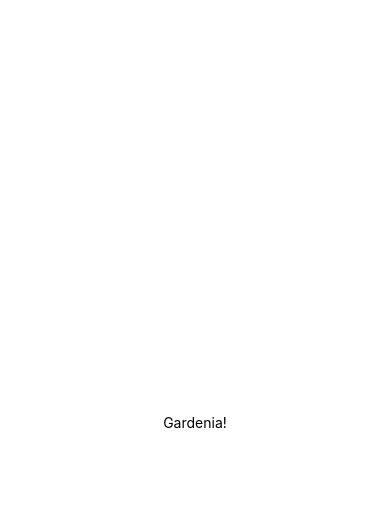
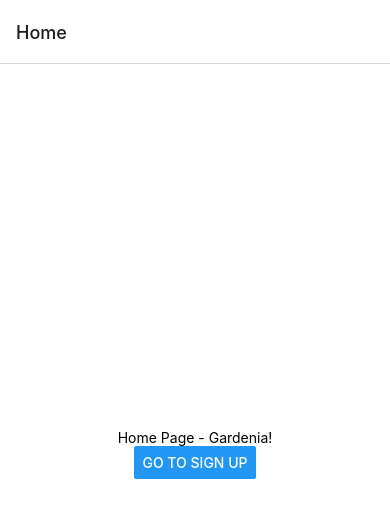
Before and after one commit to cindydingg/Gardenia, a React Native app: screen /Home in a window 390 px wide. Shown: the top 518 px of the page. Built offline with nearby package versions, Linux system fonts and the light colour scheme.

Commit message:
added screens and routing

```diff
--- a/App.js
+++ b/App.js
@@ -1,20 +1,47 @@
-import { StatusBar } from 'expo-status-bar';
-import { StyleSheet, Text, View } from 'react-native';
+import React from 'react';
+import { NavigationContainer } from '@react-navigation/native';
+import { createNativeStackNavigator } from '@react-navigation/native-stack';
+import HomeScreen from './screens/HomeScreen';
+import SignUpScreen from './screens/SignUpScreen';
+import ProfileScreen from './screens/ProfileScreen';
+import UploadScreen from './screens/UploadScreen';
+import PlantIdentificationScreen from './screens/PlantIdentificationScreen';
+import LocationScreen from './screens/LocationScreen';
+import GameScreen from './screens/GameScreen';  // Assuming you have a GameScreen.js
+
+const Stack = createNativeStackNavigator();
 
 export default function App() {
   return (
-    <View style={styles.container}>
-      <Text>Gardenia!</Text>
-      <StatusBar style="auto" />
-    </View>
+    <NavigationContainer>
+    <Stack.Navigator initialRouteName="Home">
+      <Stack.Screen name="Home" component={HomeScreen} />
+      <Stack.Screen name="SignUp" component={SignUpScreen} />
+      <Stack.Screen name="Profile" component={ProfileScreen} />
+      <Stack.Screen name="Upload" component={UploadScreen} />
+      <Stack.Screen name="PlantIdentification" component={PlantIdentificationScreen} />
+      <Stack.Screen name="Location" component={LocationScreen} />
+      <Stack.Screen name="Game" component={GameScreen} />
+    </Stack.Navigator>
+    </NavigationContainer>
   );
 }
 
-const styles = StyleSheet.create({
-  container: {
-    flex: 1,
-    backgroundColor: '#fff',
-    alignItems: 'center',
-    justifyContent: 'center',
-  },
-});
+
+// export default function App() {
+//   return (
+//     <View style={styles.container}>
+//       <Text>Gardenia!</Text>
+//       <StatusBar style="auto" />
+//     </View>
+//   );
+// }
+
+// const styles = StyleSheet.create({
+//   container: {
+//     flex: 1,
+//     backgroundColor: '#fff',
+//     alignItems: 'center',
+//     justifyContent: 'center',
+//   },
+// });
--- /dev/null
+++ b/screens/GameScreen.js
@@ -0,0 +1,22 @@
+import React from 'react';
+import { StyleSheet, Text, View, Button } from 'react-native';
+
+const GameScreen = ({ navigation }) => {
+  return (
+    <View style={styles.container}>
+      <Text>Game Page!</Text>
+      <Button title="Go to Home" onPress={() => navigation.navigate('Home')} />
+    </View>
+  );
+};
+
+const styles = StyleSheet.create({
+  container: {
+    flex: 1,
+    backgroundColor: '#fff',
+    alignItems: 'center',
+    justifyContent: 'center',
+  },
+});
+
+export default GameScreen;
--- /dev/null
+++ b/screens/HomeScreen.js
@@ -0,0 +1,22 @@
+import React from 'react';
+import { StyleSheet, Text, View, Button } from 'react-native';
+
+const HomeScreen = ({ navigation }) => {
+  return (
+    <View style={styles.container}>
+      <Text>Home Page - Gardenia!</Text>
+      <Button title="Go to Sign Up" onPress={() => navigation.navigate('SignUp')} />
+    </View>
+  );
+};
+
+const styles = StyleSheet.create({
+  container: {
+    flex: 1,
+    backgroundColor: '#fff',
+    alignItems: 'center',
+    justifyContent: 'center',
+  },
+});
+
+export default HomeScreen;
--- /dev/null
+++ b/screens/LocationScreen.js
@@ -0,0 +1,22 @@
+import React from 'react';
+import { StyleSheet, Text, View, Button } from 'react-native';
+
+const LocationScreen = ({ navigation }) => {
+  return (
+    <View style={styles.container}>
+      <Text>Location Page!</Text>
+      <Button title="Go to Game" onPress={() => navigation.navigate('Game')} />
+    </View>
+  );
+};
+
+const styles = StyleSheet.create({
+  container: {
+    flex: 1,
+    backgroundColor: '#fff',
+    alignItems: 'center',
+    justifyContent: 'center',
+  },
+});
+
+export default LocationScreen;
--- /dev/null
+++ b/screens/PlantIdentificationScreen.js
@@ -0,0 +1,22 @@
+import React from 'react';
+import { StyleSheet, Text, View, Button } from 'react-native';
+
+const PlantIdentificationScreen = ({ navigation }) => {
+  return (
+    <View style={styles.container}>
+      <Text>Plant Identification!</Text>
+      <Button title="Go back to Profile" onPress={() => navigation.navigate('Profile')} />
+    </View>
+  );
+};
+
+const styles = StyleSheet.create({
+  container: {
+    flex: 1,
+    backgroundColor: '#fff',
+    alignItems: 'center',
+    justifyContent: 'center',
+  },
+});
+
+export default PlantIdentificationScreen;
--- /dev/null
+++ b/screens/ProfileScreen.js
@@ -0,0 +1,22 @@
+import React from 'react';
+import { StyleSheet, Text, View, Button } from 'react-native';
+
+const Profile = ({ navigation }) => {
+  return (
+    <View style={styles.container}>
+      <Text>Profile!</Text>
+      <Button title="add to garden" onPress={() => navigation.navigate('PlantIdentification')} />
+    </View>
+  );
+};
+
+const styles = StyleSheet.create({
+  container: {
+    flex: 1,
+    backgroundColor: '#fff',
+    alignItems: 'center',
+    justifyContent: 'center',
+  },
+});
+
+export default Profile;
--- /dev/null
+++ b/screens/SignUpScreen.js
@@ -0,0 +1,22 @@
+import React from 'react';
+import { StyleSheet, Text, View, Button } from 'react-native';
+
+const SignUp = ({ navigation }) => {
+  return (
+    <View style={styles.container}>
+      <Text>Sign up Page!</Text>
+      <Button title="sign up" onPress={() => navigation.navigate('Profile')} />
+    </View>
+  );
+};
+
+const styles = StyleSheet.create({
+  container: {
+    flex: 1,
+    backgroundColor: '#fff',
+    alignItems: 'center',
+    justifyContent: 'center',
+  },
+});
+
+export default SignUp;
--- /dev/null
+++ b/screens/UploadScreen.js
@@ -0,0 +1,22 @@
+import React from 'react';
+import { StyleSheet, Text, View, Button } from 'react-native';
+
+const UploadScreen = ({ navigation }) => {
+  return (
+    <View style={styles.container}>
+      <Text>Upload Screen!</Text>
+      <Button title="Identify!" onPress={() => navigation.navigate('PlantIdentification')} />
+    </View>
+  );
+};
+
+const styles = StyleSheet.create({
+  container: {
+    flex: 1,
+    backgroundColor: '#fff',
+    alignItems: 'center',
+    justifyContent: 'center',
+  },
+});
+
+export default UploadScreen;
```
Also changed, not shown: package.json (+6 -2 lines), 2 other files (tests, documents, lock files or other folders).
